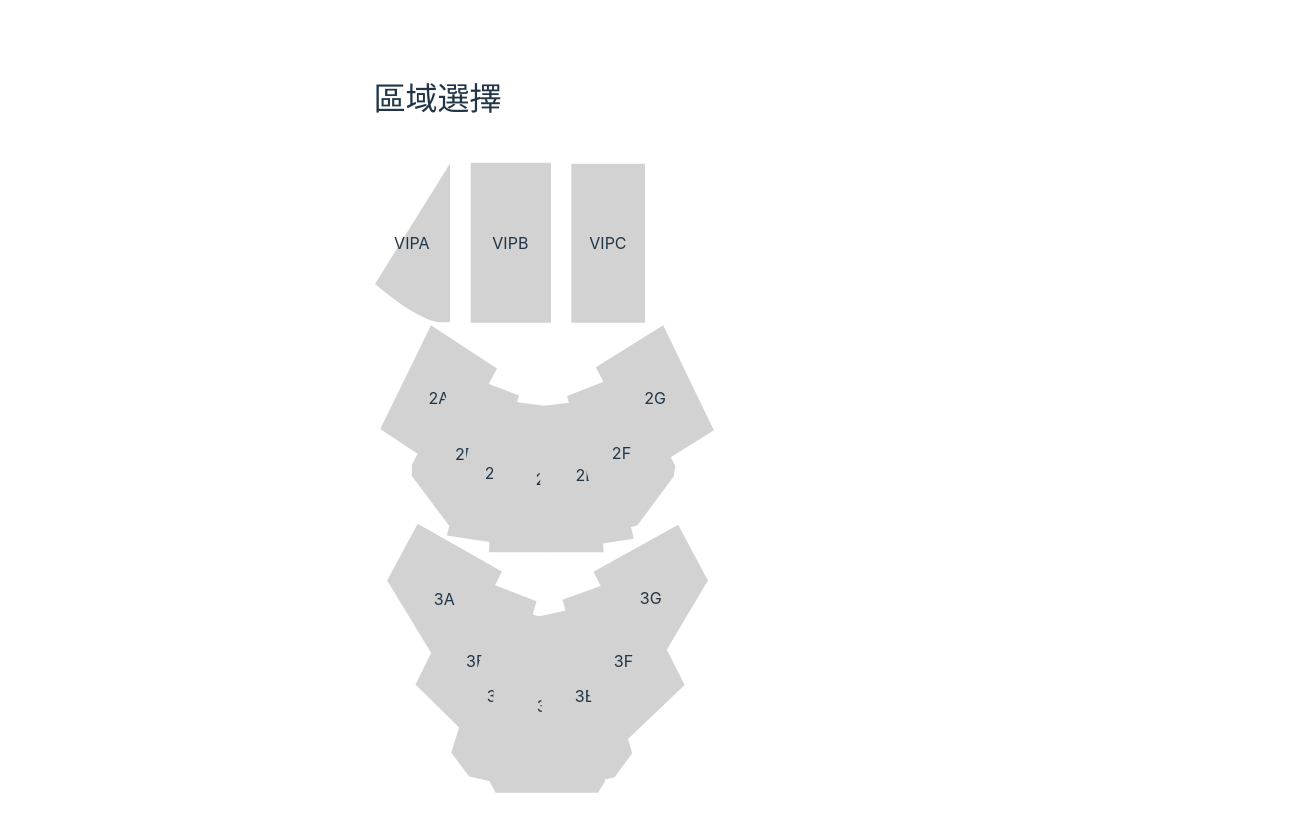
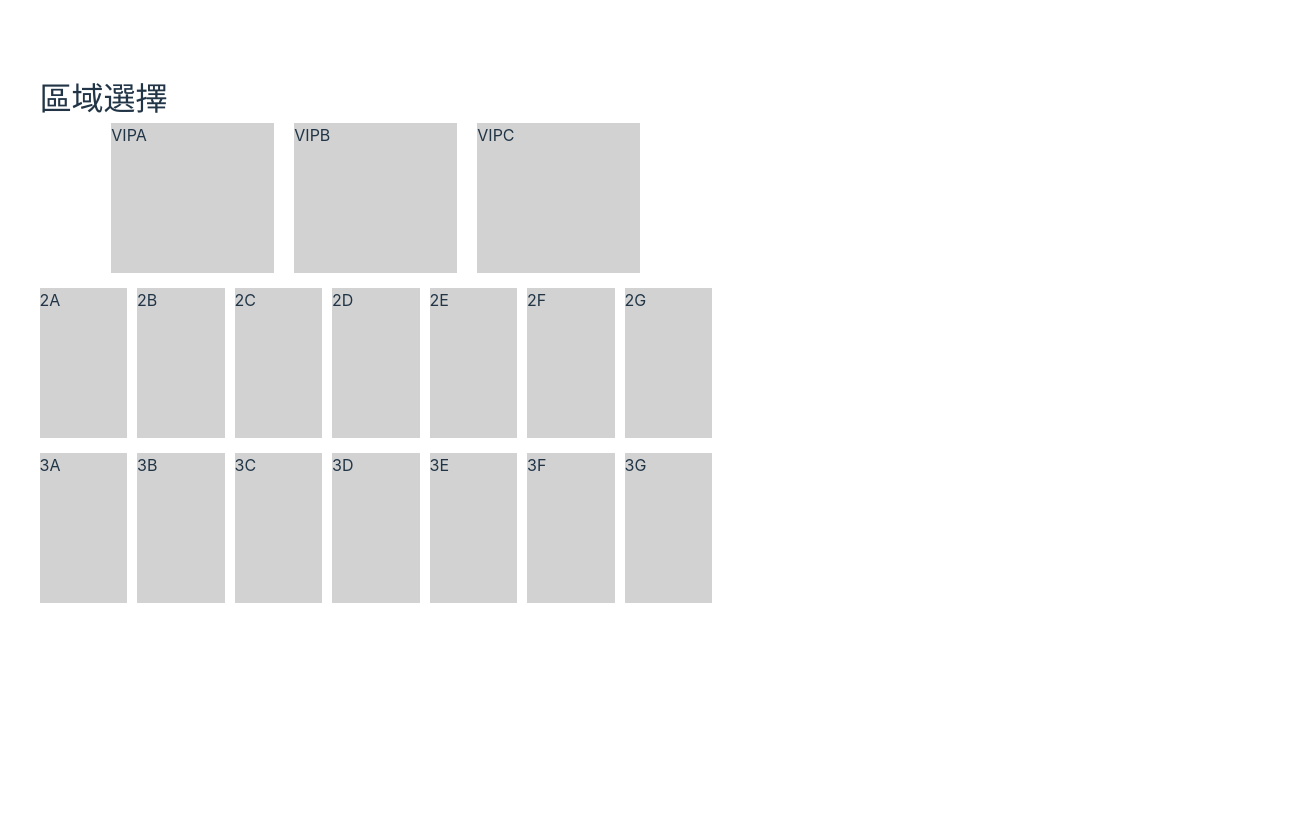
Before and after one commit to jylee0805/lookfor, a React (Vite) app: page /view in a window 1280 px wide. Shown: the part 780-1611 px from the top of the page, 1301 px wide, since content can reach past the window. After the commit the page ends 1443 px from the top, so only its background shows below. Built offline with nearby package versions, Linux system fonts and the light colour scheme; no server answers; the database is empty.

Commit message:
fix: fanpost id

```diff
--- a/src/pages/FansSupport/FanPost.tsx
+++ b/src/pages/FansSupport/FanPost.tsx
@@ -189,8 +189,8 @@ function FanPost({ concert, state, dispatch }: Props) {
       image: state.isEditMode.content ? state.isEditMode.image.concat(urls) : urls,
       userUID: UID,
     };
-    if (state.isEditMode.userUID) {
-      await api.updateMerchPost(state.isEditMode.userUID, allData);
+    if (state.isEditMode.id) {
+      await api.updateMerchPost(state.isEditMode.id, allData);
     } else {
       console.log(allData);
 
--- a/src/pages/FansSupport/index.tsx
+++ b/src/pages/FansSupport/index.tsx
@@ -317,7 +317,7 @@ function FansSupport() {
                   <ImportInfoContent>地點</ImportInfoContent>
                   <ImportInfoContent>{item.passPlace}</ImportInfoContent>
                   <ImportInfoContent>狀態</ImportInfoContent>
-                  <ImportInfoContent>{item.passState}</ImportInfoContent>
+                  <ImportInfoContent>{item.passState === "0" ? "未發放" : item.passState === "1" ? "發放中" : "發放完畢"}</ImportInfoContent>
                   <ImportInfoContent>領取資格</ImportInfoContent>
                   <ImportInfoContent>{item.qualify}</ImportInfoContent>
                 </ImportInfo>
--- a/src/pages/View/Sections.tsx
+++ b/src/pages/View/Sections.tsx
@@ -1,21 +1,21 @@
 import styled from "styled-components";
-import SecondGPhoto from "../../images/Vector 9.svg";
-import SecondFPhoto from "../../images/Vector 9-1.svg";
-import SecondEPhoto from "../../images/Vector 9-2.svg";
-import SecondDPhoto from "../../images/Vector 9-3.svg";
-import SecondCPhoto from "../../images/Vector 9-4.svg";
-import SecondBPhoto from "../../images/Vector 9-5.svg";
-import SecondAPhoto from "../../images/Vector 9-6.svg";
-import VIPAPhoto from "../../images/Vector 7-1.svg";
-import VIPBPhoto from "../../images/Vector 8.svg";
-import VIPCPhoto from "../../images/Vector 7.svg";
-import ThirdGPhoto from "../../images/Vector 9-7.svg";
-import ThirdFPhoto from "../../images/Vector 9-8.svg";
-import ThirdEPhoto from "../../images/Vector 9-9.svg";
-import ThirdDPhoto from "../../images/Vector 9-10.svg";
-import ThirdCPhoto from "../../images/Vector 9-11.svg";
-import ThirdBPhoto from "../../images/Vector 9-12.svg";
-import ThirdAPhoto from "../../images/Vector 9-13.svg";
+// import SecondGPhoto from "../../images/Vector 9.svg";
+// import SecondFPhoto from "../../images/Vector 9-1.svg";
+// import SecondEPhoto from "../../images/Vector 9-2.svg";
+// import SecondDPhoto from "../../images/Vector 9-3.svg";
+// import SecondCPhoto from "../../images/Vector 9-4.svg";
+// import SecondBPhoto from "../../images/Vector 9-5.svg";
+// import SecondAPhoto from "../../images/Vector 9-6.svg";
+// import VIPAPhoto from "../../images/Vector 7-1.svg";
+// import VIPBPhoto from "../../images/Vector 8.svg";
+// import VIPCPhoto from "../../images/Vector 7.svg";
+// import ThirdGPhoto from "../../images/Vector 9-7.svg";
+// import ThirdFPhoto from "../../images/Vector 9-8.svg";
+// import ThirdEPhoto from "../../images/Vector 9-9.svg";
+// import ThirdDPhoto from "../../images/Vector 9-10.svg";
+// import ThirdCPhoto from "../../images/Vector 9-11.svg";
+// import ThirdBPhoto from "../../images/Vector 9-12.svg";
+// import ThirdAPhoto from "../../images/Vector 9-13.svg";
 
 const SelectSection = styled.div`
   padding: 60px;
@@ -26,241 +26,250 @@ const Title = styled.h4`
 `;
 const Vip = styled.div`
   display: flex;
-  height: 200px;
+
   column-gap: 20px;
   justify-content: center;
   align-items: end;
+  margin-bottom: 15px;
 `;
 const Second = styled.div`
-  height: 200px;
   position: relative;
+  display: flex;
+  column-gap: 10px;
+  margin-bottom: 15px;
 `;
 const Third = styled.div`
-  height: 300px;
   position: relative;
+  display: flex;
+  column-gap: 10px;
 `;
-const VipA = styled.div`
+const Section = styled.div`
   width: 163px;
-  height: 160px;
-  background-size: cover;
-  background-repeat: no-repeat;
-  background-image: url(${VIPAPhoto});
-  position: relative;
+  height: 150px;
+  background: #d2d2d2;
 `;
-const VipB = styled.div`
-  width: 171px;
-  height: 161px;
-  background-size: cover;
-  background-repeat: no-repeat;
-  background-image: url(${VIPBPhoto});
-  position: relative;
-`;
-const VipC = styled(VipA)`
-  width: 159px;
-  height: 160px;
-  background-size: cover;
-  background-repeat: no-repeat;
-  background-image: url(${VIPCPhoto});
-`;
+// const VipA = styled.div`
+//   width: 163px;
+//   height: 160px;
+//   background-size: cover;
+//   background-repeat: no-repeat;
+//   background-image: url(${VIPAPhoto});
+//   position: relative;
+// `;
+// const VipB = styled.div`
+//   width: 171px;
+//   height: 161px;
+//   background-size: cover;
+//   background-repeat: no-repeat;
+//   background-image: url(${VIPBPhoto});
+//   position: relative;
+// `;
+// const VipC = styled(VipA)`
+//   width: 159px;
+//   height: 160px;
+//   background-size: cover;
+//   background-repeat: no-repeat;
+//   background-image: url(${VIPCPhoto});
+// `;
 
-const SecondG = styled.div`
-  width: 120px;
-  height: 150px;
-  position: absolute;
-  top: 0px;
-  left: 81.5%;
-  background-color: #d2d2d2; /* 初始顏色 */
-  mask: url(${SecondGPhoto}) no-repeat center;
-  mask-size: contain;
-  &:hover {
-    background-color: #ffdd00; /* hover 狀態變色 */
-  }
-`;
-const SecondF = styled.div`
-  width: 110px;
-  height: 165px;
-  position: absolute;
-  top: 47px;
-  left: 71%;
-  background-color: #d2d2d2; /* 初始顏色 */
-  mask: url(${SecondFPhoto}) no-repeat center;
-  mask-size: contain;
-  &:hover {
-    background-color: #ffdd00; /* hover 狀態變色 */
-  }
-`;
-const SecondE = styled.div`
-  width: 100px;
-  height: 156px;
+// const SecondG = styled.div`
+//   width: 120px;
+//   height: 150px;
+//   position: absolute;
+//   top: 0px;
+//   left: 81.5%;
+//   background-color: #d2d2d2; /* 初始顏色 */
+//   mask: url(${SecondGPhoto}) no-repeat center;
+//   mask-size: contain;
+//   &:hover {
+//     background-color: #ffdd00; /* hover 狀態變色 */
+//   }
+// `;
+// const SecondF = styled.div`
+//   width: 110px;
+//   height: 165px;
+//   position: absolute;
+//   top: 47px;
+//   left: 71%;
+//   background-color: #d2d2d2; /* 初始顏色 */
+//   mask: url(${SecondFPhoto}) no-repeat center;
+//   mask-size: contain;
+//   &:hover {
+//     background-color: #ffdd00; /* hover 狀態變色 */
+//   }
+// `;
+// const SecondE = styled.div`
+//   width: 100px;
+//   height: 156px;
 
-  position: absolute;
-  top: 74px;
-  left: 59.5%;
-  background-color: #d2d2d2; /* 初始顏色 */
-  mask: url(${SecondEPhoto}) no-repeat center;
-  mask-size: contain;
-  &:hover {
-    background-color: #ffdd00; /* hover 狀態變色 */
-  }
-`;
-const SecondD = styled.div`
-  width: 117px;
-  height: 148px;
+//   position: absolute;
+//   top: 74px;
+//   left: 59.5%;
+//   background-color: #d2d2d2; /* 初始顏色 */
+//   mask: url(${SecondEPhoto}) no-repeat center;
+//   mask-size: contain;
+//   &:hover {
+//     background-color: #ffdd00; /* hover 狀態變色 */
+//   }
+// `;
+// const SecondD = styled.div`
+//   width: 117px;
+//   height: 148px;
 
-  position: absolute;
-  top: 82px;
-  left: 42%;
-  background-color: #d2d2d2; /* 初始顏色 */
-  mask: url(${SecondDPhoto}) no-repeat center;
-  mask-size: contain;
-  &:hover {
-    background-color: #ffdd00; /* hover 狀態變色 */
-  }
-`;
-const SecondC = styled.div`
-  width: 100px;
-  height: 156px;
+//   position: absolute;
+//   top: 82px;
+//   left: 42%;
+//   background-color: #d2d2d2; /* 初始顏色 */
+//   mask: url(${SecondDPhoto}) no-repeat center;
+//   mask-size: contain;
+//   &:hover {
+//     background-color: #ffdd00; /* hover 狀態變色 */
+//   }
+// `;
+// const SecondC = styled.div`
+//   width: 100px;
+//   height: 156px;
 
-  position: absolute;
-  top: 72px;
-  left: 26.5%;
-  background-color: #d2d2d2; /* 初始顏色 */
-  mask: url(${SecondCPhoto}) no-repeat center;
-  mask-size: contain;
-  &:hover {
-    background-color: #ffdd00; /* hover 狀態變色 */
-  }
-`;
-const SecondB = styled.div`
-  width: 110px;
-  height: 165px;
+//   position: absolute;
+//   top: 72px;
+//   left: 26.5%;
+//   background-color: #d2d2d2; /* 初始顏色 */
+//   mask: url(${SecondCPhoto}) no-repeat center;
+//   mask-size: contain;
+//   &:hover {
+//     background-color: #ffdd00; /* hover 狀態變色 */
+//   }
+// `;
+// const SecondB = styled.div`
+//   width: 110px;
+//   height: 165px;
 
-  position: absolute;
-  top: 48px;
-  left: 13.5%;
-  background-color: #d2d2d2; /* 初始顏色 */
-  mask: url(${SecondBPhoto}) no-repeat center;
-  mask-size: contain;
-  &:hover {
-    background-color: #ffdd00; /* hover 狀態變色 */
-  }
-`;
-const SecondA = styled.div`
-  width: 120px;
-  height: 150px;
+//   position: absolute;
+//   top: 48px;
+//   left: 13.5%;
+//   background-color: #d2d2d2; /* 初始顏色 */
+//   mask: url(${SecondBPhoto}) no-repeat center;
+//   mask-size: contain;
+//   &:hover {
+//     background-color: #ffdd00; /* hover 狀態變色 */
+//   }
+// `;
+// const SecondA = styled.div`
+//   width: 120px;
+//   height: 150px;
 
-  position: absolute;
-  top: 0;
-  left: 2%;
-  background-color: #d2d2d2; /* 初始顏色 */
-  mask: url(${SecondAPhoto}) no-repeat center;
-  mask-size: contain;
-  &:hover {
-    background-color: #ffdd00; /* hover 狀態變色 */
-  }
-`;
+//   position: absolute;
+//   top: 0;
+//   left: 2%;
+//   background-color: #d2d2d2; /* 初始顏色 */
+//   mask: url(${SecondAPhoto}) no-repeat center;
+//   mask-size: contain;
+//   &:hover {
+//     background-color: #ffdd00; /* hover 狀態變色 */
+//   }
+// `;
 
-const ThirdA = styled.div`
-  width: 117px;
-  height: 151px;
+// const ThirdA = styled.div`
+//   width: 117px;
+//   height: 151px;
 
-  position: absolute;
-  top: 0;
-  left: 4.5%;
-  background-color: #d2d2d2; /* 初始顏色 */
-  mask: url(${ThirdAPhoto}) no-repeat center;
-  mask-size: contain;
-  &:hover {
-    background-color: #ffdd00; /* hover 狀態變色 */
-  }
-`;
+//   position: absolute;
+//   top: 0;
+//   left: 4.5%;
+//   background-color: #d2d2d2; /* 初始顏色 */
+//   mask: url(${ThirdAPhoto}) no-repeat center;
+//   mask-size: contain;
+//   &:hover {
+//     background-color: #ffdd00; /* hover 狀態變色 */
+//   }
+// `;
 
-const ThirdB = styled.div`
-  width: 124px;
-  height: 176px;
+// const ThirdB = styled.div`
+//   width: 124px;
+//   height: 176px;
 
-  position: absolute;
-  top: 50px;
-  left: 15%;
-  background-color: #d2d2d2; /* 初始顏色 */
-  mask: url(${ThirdBPhoto}) no-repeat center;
-  mask-size: contain;
-  &:hover {
-    background-color: #ffdd00; /* hover 狀態變色 */
-  }
-`;
-const ThirdC = styled.div`
-  width: 96px;
-  height: 185px;
+//   position: absolute;
+//   top: 50px;
+//   left: 15%;
+//   background-color: #d2d2d2; /* 初始顏色 */
+//   mask: url(${ThirdBPhoto}) no-repeat center;
+//   mask-size: contain;
+//   &:hover {
+//     background-color: #ffdd00; /* hover 狀態變色 */
+//   }
+// `;
+// const ThirdC = styled.div`
+//   width: 96px;
+//   height: 185px;
 
-  position: absolute;
-  top: 80px;
-  left: 28%;
-  background-color: #d2d2d2; /* 初始顏色 */
-  mask: url(${ThirdCPhoto}) no-repeat center;
-  mask-size: contain;
-  &:hover {
-    background-color: #ffdd00; /* hover 狀態變色 */
-  }
-`;
-const ThirdD = styled.div`
-  width: 117px;
-  height: 176px;
+//   position: absolute;
+//   top: 80px;
+//   left: 28%;
+//   background-color: #d2d2d2; /* 初始顏色 */
+//   mask: url(${ThirdCPhoto}) no-repeat center;
+//   mask-size: contain;
+//   &:hover {
+//     background-color: #ffdd00; /* hover 狀態變色 */
+//   }
+// `;
+// const ThirdD = styled.div`
+//   width: 117px;
+//   height: 176px;
 
-  position: absolute;
-  top: 95px;
-  left: 42.5%;
-  background-color: #d2d2d2; /* 初始顏色 */
-  mask: url(${ThirdDPhoto}) no-repeat center;
-  mask-size: contain;
-  &:hover {
-    background-color: #ffdd00; /* hover 狀態變色 */
-  }
-`;
-const ThirdE = styled.div`
-  width: 96px;
-  height: 185px;
+//   position: absolute;
+//   top: 95px;
+//   left: 42.5%;
+//   background-color: #d2d2d2; /* 初始顏色 */
+//   mask: url(${ThirdDPhoto}) no-repeat center;
+//   mask-size: contain;
+//   &:hover {
+//     background-color: #ffdd00; /* hover 狀態變色 */
+//   }
+// `;
+// const ThirdE = styled.div`
+//   width: 96px;
+//   height: 185px;
 
-  position: absolute;
-  top: 80px;
-  left: 60%;
-  background-color: #d2d2d2; /* 初始顏色 */
-  mask: url(${ThirdEPhoto}) no-repeat center;
-  mask-size: contain;
-  &:hover {
-    background-color: #ffdd00; /* hover 狀態變色 */
-  }
-`;
-const ThirdF = styled.div`
-  width: 125px;
-  height: 176px;
+//   position: absolute;
+//   top: 80px;
+//   left: 60%;
+//   background-color: #d2d2d2; /* 初始顏色 */
+//   mask: url(${ThirdEPhoto}) no-repeat center;
+//   mask-size: contain;
+//   &:hover {
+//     background-color: #ffdd00; /* hover 狀態變色 */
+//   }
+// `;
+// const ThirdF = styled.div`
+//   width: 125px;
+//   height: 176px;
 
-  position: absolute;
-  top: 50px;
-  left: 69%;
-  background-color: #d2d2d2; /* 初始顏色 */
-  mask: url(${ThirdFPhoto}) no-repeat center;
-  mask-size: contain;
-  &:hover {
-    background-color: #ffdd00; /* hover 狀態變色 */
-  }
-`;
+//   position: absolute;
+//   top: 50px;
+//   left: 69%;
+//   background-color: #d2d2d2; /* 初始顏色 */
+//   mask: url(${ThirdFPhoto}) no-repeat center;
+//   mask-size: contain;
+//   &:hover {
+//     background-color: #ffdd00; /* hover 狀態變色 */
+//   }
+// `;
 
-const ThirdG = styled.div`
-  width: 117px;
-  height: 150px;
+// const ThirdG = styled.div`
+//   width: 117px;
+//   height: 150px;
 
-  position: absolute;
-  top: 0;
-  left: 80.5%;
-  background-color: #d2d2d2; /* 初始顏色 */
-  mask: url(${ThirdGPhoto}) no-repeat center;
-  mask-size: contain;
+//   position: absolute;
+//   top: 0;
+//   left: 80.5%;
+//   background-color: #d2d2d2; /* 初始顏色 */
+//   mask: url(${ThirdGPhoto}) no-repeat center;
+//   mask-size: contain;
 
-  &:hover {
-    background-color: #ffdd00; /* hover 狀態變色 */
-  }
-`;
+//   &:hover {
+//     background-color: #ffdd00; /* hover 狀態變色 */
+//   }
+// `;
 const Text = styled.p`
   position: absolute;
   top: 50%;
@@ -283,8 +292,30 @@ function Sections({ handlerSection }: Props) {
       }}
     >
       <Title>區域選擇</Title>
-
       <Vip>
+        <Section data-section="VIPA">VIPA</Section>
+        <Section data-section="VIPB">VIPB</Section>
+        <Section data-section="VIPC">VIPC</Section>
+      </Vip>
+      <Second>
+        <Section data-section="2A">2A</Section>
+        <Section data-section="2B">2B</Section>
+        <Section data-section="2C">2C</Section>
+        <Section data-section="2D">2D</Section>
+        <Section data-section="2E">2E</Section>
+        <Section data-section="2F">2F</Section>
+        <Section data-section="2G">2G</Section>
+      </Second>
+      <Third>
+        <Section data-section="3A">3A</Section>
+        <Section data-section="3B">3B</Section>
+        <Section data-section="3C">3C</Section>
+        <Section data-section="3D">3D</Section>
+        <Section data-section="3E">3E</Section>
+        <Section data-section="3F">3F</Section>
+        <Section data-section="3G">3G</Section>
+      </Third>
+      {/* <Vip>
         <VipA data-section="VIPA">
           <Text>VIPA</Text>
         </VipA>
@@ -340,7 +371,7 @@ function Sections({ handlerSection }: Props) {
         <ThirdG data-section="3G">
           <Text>3G</Text>
         </ThirdG>
-      </Third>
+      </Third> */}
     </SelectSection>
   );
 }
```
